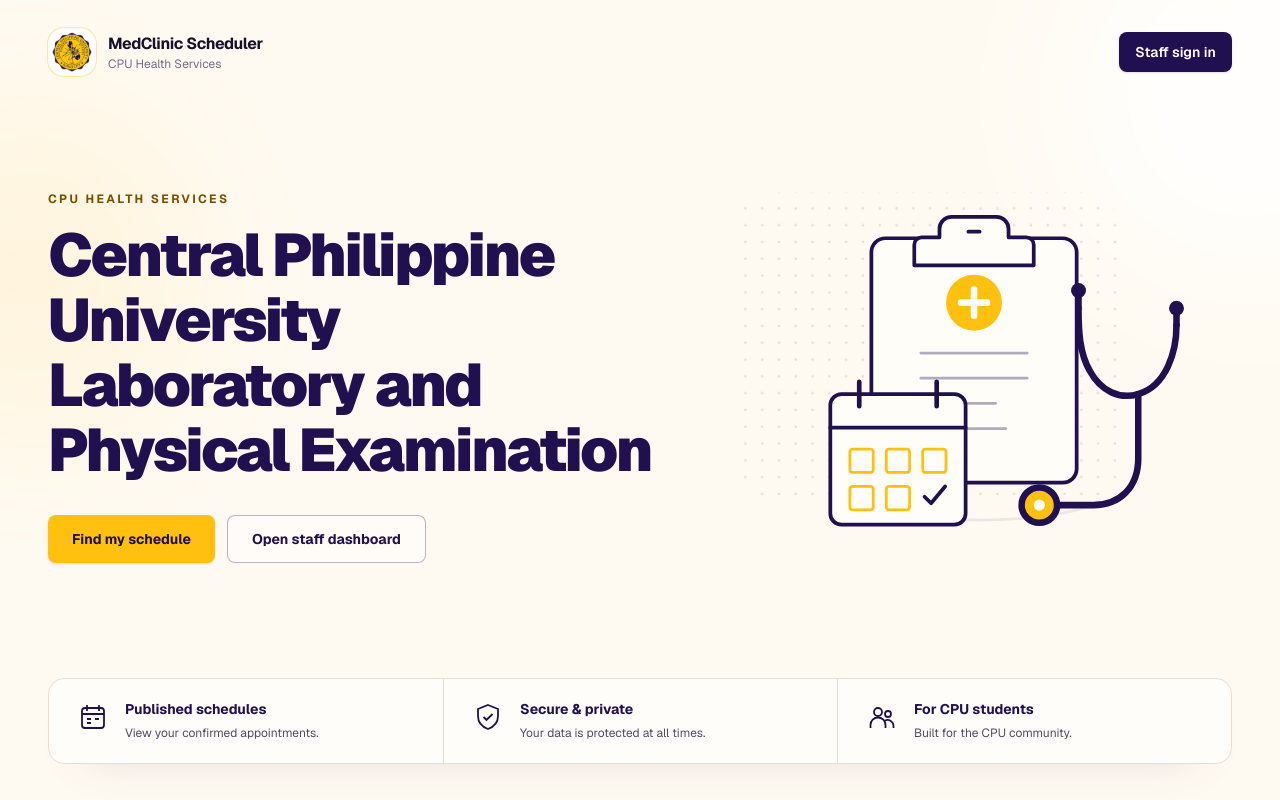
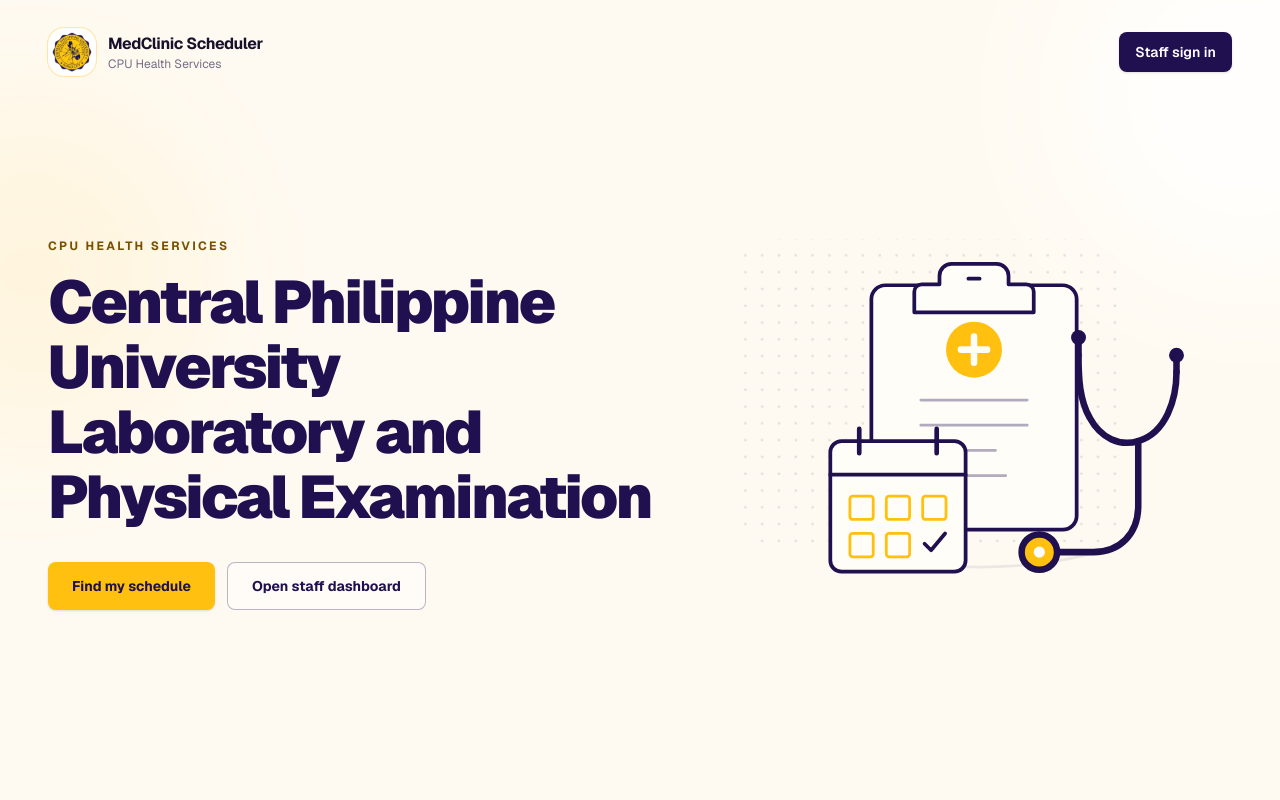
Before and after one commit to Eida27/medclinic-scheduler-v2, a Next.js app: page / in a window 1280 px wide. Built offline with nearby package versions, Linux system fonts and the light colour scheme.

Commit message:
feat: remove service benefits section and related tests from HomePage

```diff
--- a/src/app/page.tsx
+++ b/src/app/page.tsx
@@ -1,56 +1,6 @@
 import Link from "next/link";
 import { BrandMark } from "@/components/branding/BrandMark";
 import { ClinicHeroIllustration } from "@/components/landing/ClinicHeroIllustration";
-
-type BenefitIconProps = {
-  type: "calendar" | "shield" | "users";
-};
-
-function BenefitIcon({ type }: BenefitIconProps) {
-  if (type === "calendar") {
-    return (
-      <svg viewBox="0 0 32 32" aria-hidden="true" className="size-8 shrink-0 fill-none stroke-current" strokeWidth="1.8">
-        <rect x="5" y="7" width="22" height="20" rx="3" />
-        <path d="M10 4v6M22 4v6M5 13h22M10 18h4M18 18h4M10 22h4" />
-      </svg>
-    );
-  }
-
-  if (type === "shield") {
-    return (
-      <svg viewBox="0 0 32 32" aria-hidden="true" className="size-8 shrink-0 fill-none stroke-current" strokeWidth="1.8">
-        <path d="M16 4 26 8v7c0 6.4-4 10.8-10 13-6-2.2-10-6.6-10-13V8Z" />
-        <path d="m11.5 16 3 3 6-6" />
-      </svg>
-    );
-  }
-
-  return (
-    <svg viewBox="0 0 32 32" aria-hidden="true" className="size-8 shrink-0 fill-none stroke-current" strokeWidth="1.8">
-      <circle cx="12" cy="11" r="4" />
-      <circle cx="22" cy="13" r="3" />
-      <path d="M4.5 27v-3a7.5 7.5 0 0 1 15 0v3M19 19.5a6 6 0 0 1 8.5 5.5v2" />
-    </svg>
-  );
-}
-
-const benefits = [
-  {
-    title: "Published schedules",
-    description: "View your confirmed appointments.",
-    icon: "calendar" as const,
-  },
-  {
-    title: "Secure & private",
-    description: "Your data is protected at all times.",
-    icon: "shield" as const,
-  },
-  {
-    title: "For CPU students",
-    description: "Built for the CPU community.",
-    icon: "users" as const,
-  },
-];
 
 export default function HomePage() {
   return (
@@ -96,24 +46,6 @@ export default function HomePage() {
           </div>
         </section>
 
-        <section aria-label="Service benefits" className="mb-2 overflow-hidden rounded-2xl border border-landing-line bg-white/55 shadow-panel backdrop-blur-sm">
-          <div className="grid md:grid-cols-3">
-            {benefits.map((benefit, index) => (
-              <article
-                key={benefit.title}
-                className={`flex items-start gap-4 px-5 py-5 sm:px-7 ${index > 0 ? "border-t border-landing-line md:border-l md:border-t-0" : ""}`}
-              >
-                <span className="mt-0.5 text-cpu-navy" aria-hidden="true">
-                  <BenefitIcon type={benefit.icon} />
-                </span>
-                <div>
-                  <h2 className="text-sm font-bold text-cpu-navy">{benefit.title}</h2>
-                  <p className="mt-1 text-xs leading-5 text-muted-strong">{benefit.description}</p>
-                </div>
-              </article>
-            ))}
-          </div>
-        </section>
       </div>
     </main>
   );
```
Also changed, not shown: 1 other file (tests, documents, lock files or other folders).
